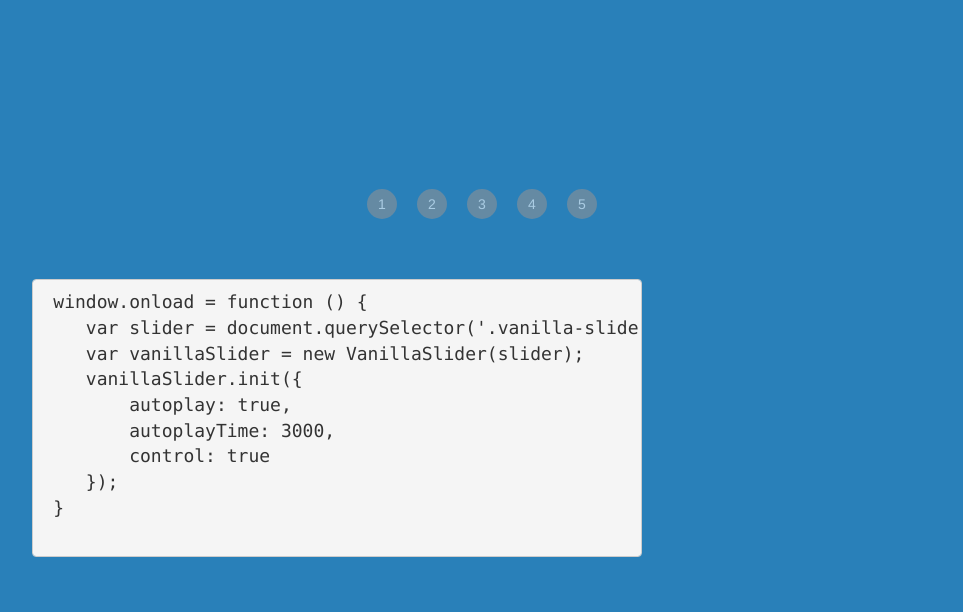
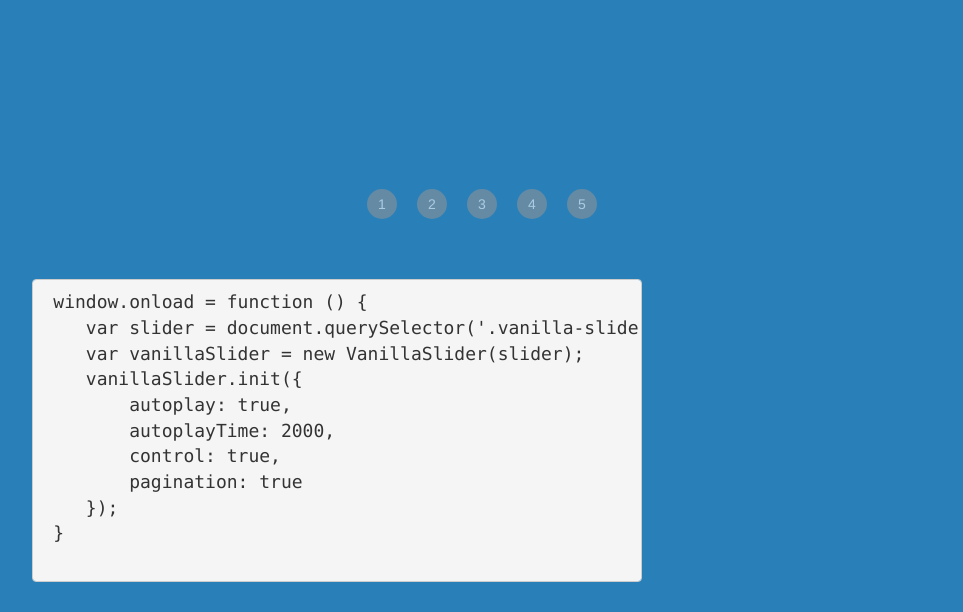
Before and after one commit to kgruszowski/vanillaslider.js, a plain HTML site: page examples/index.html in a window 1280 px wide. Shown: the part 451-1063 px from the top of the page, without its empty margins (303-1266 px from the left). Before the commit the page ends 1038 px from the top, so only its background shows below. Drawn offline with nearby package versions, Linux system fonts and the light colour scheme.

Commit message:
fix typo

```diff
--- a/examples/index.html
+++ b/examples/index.html
@@ -30,8 +30,9 @@
     var vanillaSlider = new VanillaSlider(slider);
     vanillaSlider.init({
         autoplay: true,
-        autoplayTime: 3000,
-        control: true
+        autoplayTime: 2000,
+        control: true,
+        pagination: true
     });
  }
         </pre>
@@ -45,8 +46,9 @@
             var vanillaSlider = VanillaSlider(slider);
             vanillaSlider.init({
                 autoplay: true,
-                autoplayTime: 3000,
-                control: true
+                autoplayTime: 2000,
+                control: true,
+                pagination: true
             });
         }
     </script>
--- a/src/js/vanillaslider.js
+++ b/src/js/vanillaslider.js
@@ -11,10 +11,10 @@ var VanillaSlider = function(elements) {
     this.currentIndex = 0;
     this.autoplay = null;
     this.config = {
-        autoplay: true,
+        autoplay: false,
         autoplayTime: 3000,
         control: true,
-        pagination: true
+        pagination: false
     }
 
 };
```
Also changed, not shown: README.md.
